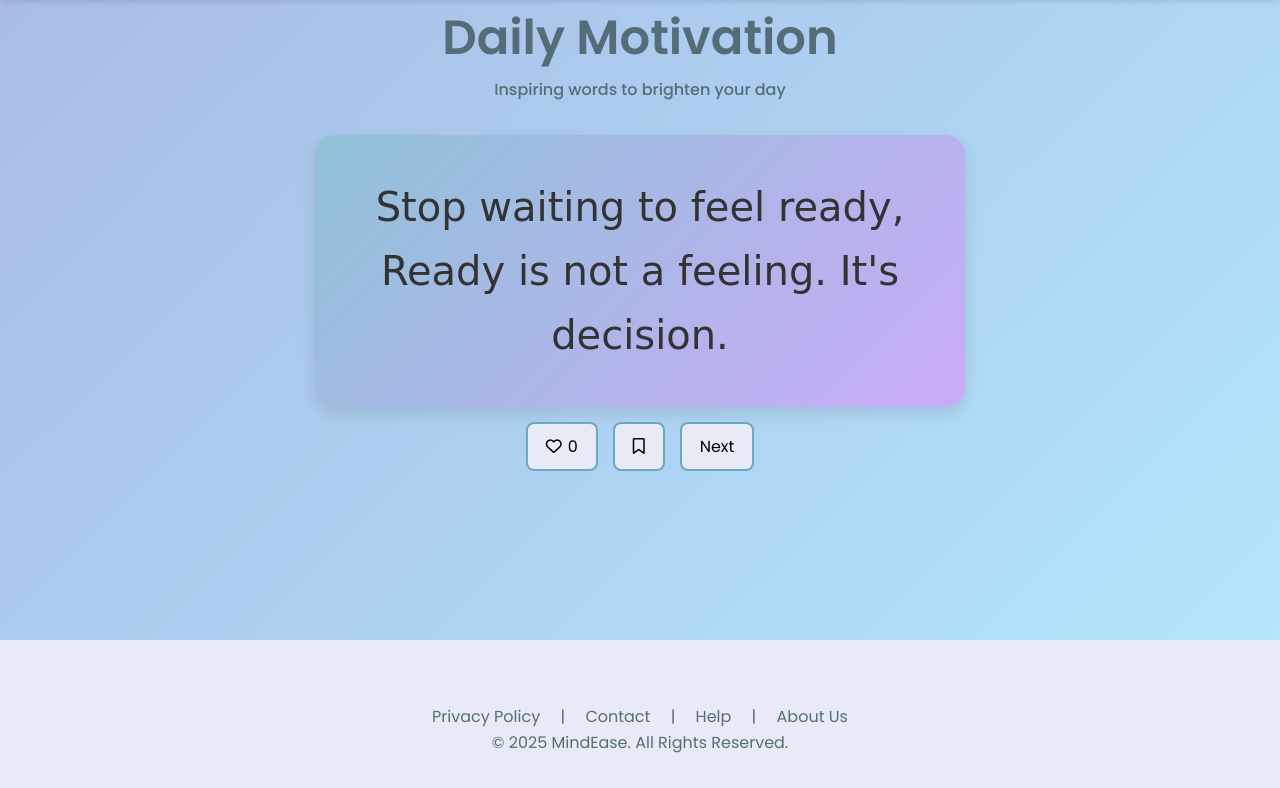
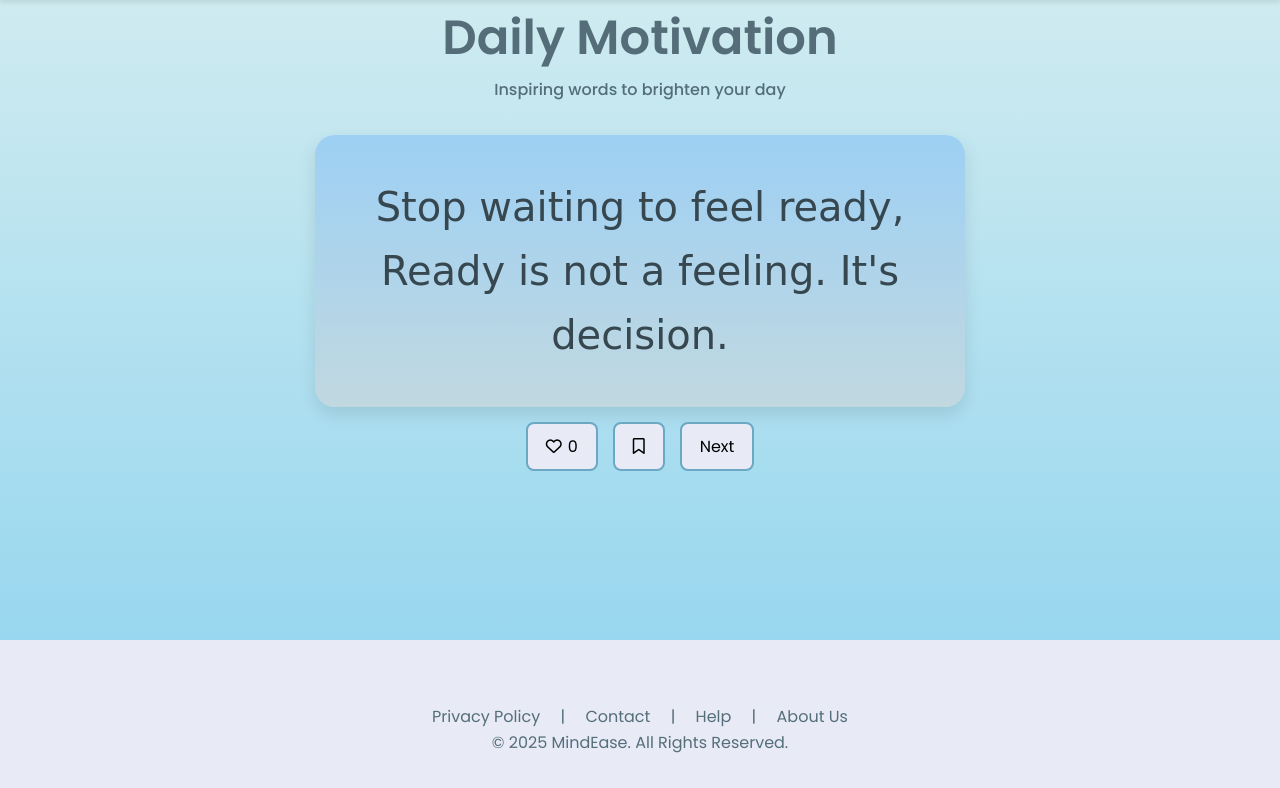
Before and after one commit to Pathum-Piyumal/MindEase, a PHP site: page /pages/quotes.html in a window 1280 px wide. Shown: the part 70-858 px from the top of the page. Run offline with PHP 8.4, Linux system fonts and the light colour scheme.

Commit message:
update color pallete & font colors

```diff
--- a/public/css/quotes.css
+++ b/public/css/quotes.css
@@ -68,13 +68,13 @@ nav a:hover {
 }
 
 .quotes {
-   background: linear-gradient(135deg, #a8bce6, #B3E5FC);
+   background: linear-gradient(rgb(207, 235, 240), rgb(152, 215, 239));
    min-height: 80vh;
    text-align: center;
 }
 
 .quotes-card{
-  background: linear-gradient(135deg, #90c2d9, #c9abf7);
+  background: linear-gradient(#9dd0f4, #c1d8e0);
   width: 70%;
   max-width: 650px;
   margin: 0 auto;
@@ -82,7 +82,6 @@ nav a:hover {
   border-radius: 20px;
   box-shadow: 0 7px 17px rgba(0,0,0,0.1);
   font-size: 1.3em;
-  color: #333;
   transition: transform 0.3s ease;
 }
 
@@ -90,6 +89,7 @@ nav a:hover {
   font-size: 1.7rem;
   font-family: 'Comfortaa', cursive;
   font-size: 2.5rem;
+  color:#37474F;
 }
 
 .quote-card:hover {
```
